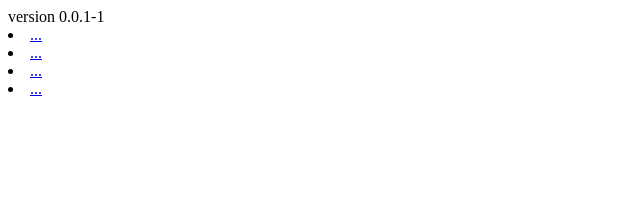
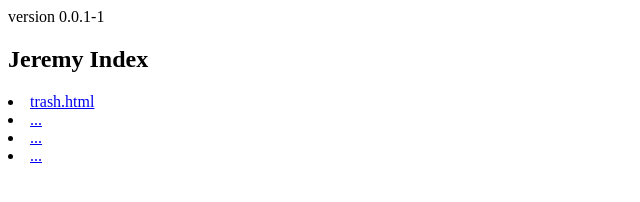
Before and after one commit to hpssjellis/gameDev2023-trash, a plain HTML site: page public/index.html in a window 1280 px wide. Shown: the whole page, without its empty margins (0-640 px from the left). Drawn offline with Linux system fonts and the light colour scheme.

Commit message:
Update index.html

```diff
--- a/public/index.html
+++ b/public/index.html
@@ -1,7 +1,8 @@
 version 0.0.1-1<br>
 
+<h2> Jeremy Index </h2>
 
+<li><a href="trash.html">trash.html</a>
 <li><a href="..">...</a>
 <li><a href="..">...</a>
 <li><a href="..">...</a>
-<li><a href="..">...</a>
```
